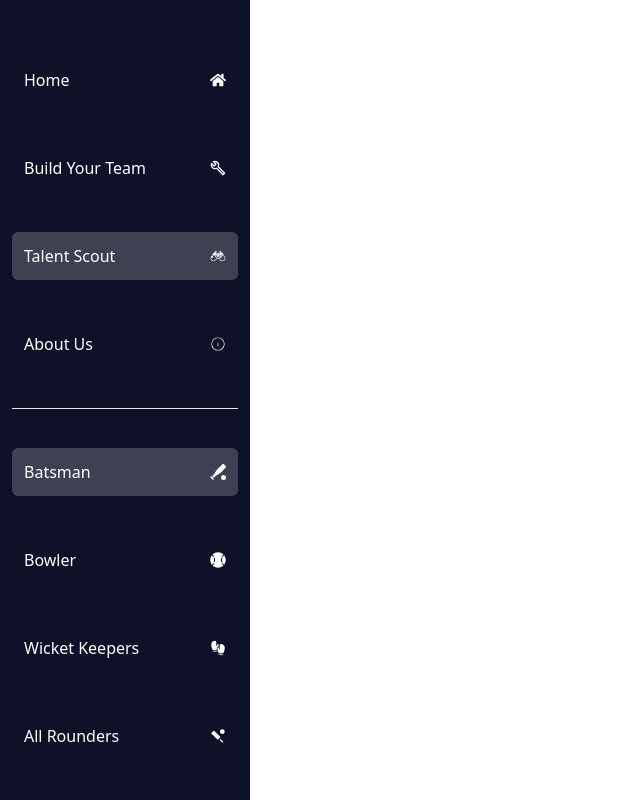
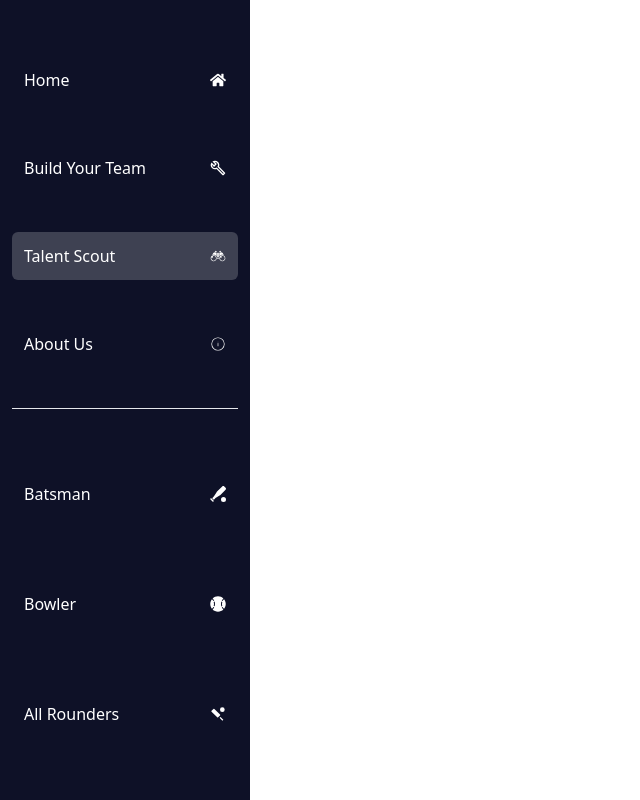
Before and after one commit to Zeta54633/Bidwise, a React (Vite) app in the folder views/: page /talentscout in a window 1280 px wide. Shown: the whole page, without its empty margins (0-640 px from the left). Built offline with nearby package versions, Linux system fonts and the light colour scheme.

Commit message:
error fixed

```diff
--- a/views/src/Components/NavBar.jsx
+++ b/views/src/Components/NavBar.jsx
@@ -8,7 +8,7 @@ import { FaBaseballBall } from "react-icons/fa";
 import { GiWinterGloves } from "react-icons/gi";
 import { MdSportsCricket } from "react-icons/md";
 
-const NavBar = ({type,setType}) => {
+const NavBar = ({ type, setType }) => {
   const location = useLocation();
 
   return (
@@ -16,47 +16,47 @@ const NavBar = ({type,setType}) => {
       <div className='h-1/2 flex flex-col justify-evenly'>
         <Link to="/" className={`flex justify-between cursor-pointer items-center rounded-md p-3 ${location.pathname === '/' ? 'bg-white bg-opacity-20' : ''}`}>
           <div className='text-white'>Home</div>
-          <FaHome style={{color:'white'}}/>
+          <FaHome style={{ color: 'white' }} />
         </Link>
         <Link to="/build" className={`flex justify-between cursor-pointer items-center rounded-md p-3 ${location.pathname === '/build' ? 'bg-white bg-opacity-20' : ''}`}>
           <div className='text-white'>Build Your Team</div>
-          <MdOutlineBuild style={{color:'white'}}/>
+          <MdOutlineBuild style={{ color: 'white' }} />
         </Link>
         <Link to="/talentscout" className={`flex justify-between cursor-pointer items-center rounded-md p-3 ${location.pathname === '/talentscout' ? 'bg-white bg-opacity-20' : ''}`}>
           <div className='text-white'>Talent Scout</div>
-          <GiBinoculars style={{color:'white'}}/>
+          <GiBinoculars style={{ color: 'white' }} />
         </Link>
         <Link to="/about" className={`flex justify-between cursor-pointer items-center rounded-md p-3 ${location.pathname === '/about' ? 'bg-white bg-opacity-20' : ''}`}>
           <div className='text-white'>About Us</div>
-          <CiCircleInfo style={{color:'white'}}/>
+          <CiCircleInfo style={{ color: 'white' }} />
         </Link>
       </div>
-      <hr/>
-      {(location.pathname==='/build'||location.pathname==='/talentscout')&&(
+      <hr />
+      {(location.pathname === '/build' || location.pathname === '/talentscout') && (
         <div className="h-1/2 flex flex-col justify-evenly">
-        <div onClick={()=>{setType('batsman')}} className={`flex justify-between cursor-pointer items-center rounded-md p-3 ${type === 'batsman' ? 'bg-white bg-opacity-20' : ''}`}>
+          <div onClick={() => { setType('Batsmen') }} className={`flex justify-between cursor-pointer items-center rounded-md p-3 ${type === 'Batsmen' ? 'bg-white bg-opacity-20' : ''}`}>
             <div className="text-white">
               Batsman
             </div>
-          <FaBaseballBatBall style={{color:'white'}}/>
+            <FaBaseballBatBall style={{ color: 'white' }} />
           </div>
-        <div onClick={()=>{setType('bowler')}} className={`flex justify-between cursor-pointer items-center rounded-md p-3 ${type === 'bowler' ? 'bg-white bg-opacity-20' : ''}`}>
+          <div onClick={() => { setType('Bowlers') }} className={`flex justify-between cursor-pointer items-center rounded-md p-3 ${type === 'Bowlers' ? 'bg-white bg-opacity-20' : ''}`}>
             <div className="text-white">
               Bowler
             </div>
-          <FaBaseballBall style={{color:'white'}}/>
+            <FaBaseballBall style={{ color: 'white' }} />
           </div>
-        <div onClick={()=>{setType('keeper')}} className={`flex justify-between cursor-pointer items-center rounded-md p-3 ${type === 'keeper' ? 'bg-white bg-opacity-20' : ''}`}>
+          {/* <div onClick={() => { setType('keeper') }} className={`flex justify-between cursor-pointer items-center rounded-md p-3 ${type === 'keeper' ? 'bg-white bg-opacity-20' : ''}`}>
             <div className="text-white">
               Wicket Keepers
             </div>
-          <GiWinterGloves style={{color:'white'}}/>
-        </div>
-        <div onClick={()=>{setType('rounder')}} className={`flex justify-between cursor-pointer items-center rounded-md p-3 ${type === 'rounder' ? 'bg-white bg-opacity-20' : ''}`}>
+            <GiWinterGloves style={{ color: 'white' }} />
+          </div> */}
+          <div onClick={() => { setType('Allrounders') }} className={`flex justify-between cursor-pointer items-center rounded-md p-3 ${type === 'Allrounders' ? 'bg-white bg-opacity-20' : ''}`}>
             <div className="text-white">
               All Rounders
             </div>
-          <MdSportsCricket style={{color:'white'}}/>
+            <MdSportsCricket style={{ color: 'white' }} />
           </div>
 
         </div>
--- a/views/src/TeamPage/TeamPage.jsx
+++ b/views/src/TeamPage/TeamPage.jsx
@@ -10,6 +10,7 @@ const TeamPage = () => {
   const [players, setPlayers] = useState([
     { name: 'Player A', stats: ['Left Handed', 'Power', 'Certainty', 'SR 140', 'Avg 50'] },
     { name: 'Player B', stats: ['Right Handed', 'Power', 'Certainty', 'SR 120', 'Avg 55'] },]);
+    const [filteredPlayers, setFilteredPlayers] = useState([]);
 
   const handleSearch = (searchTerm, filters) => {
     // Filter logic combining searchTerm and filters
```
Lines whose indentation alone changed are shown as unchanged.
